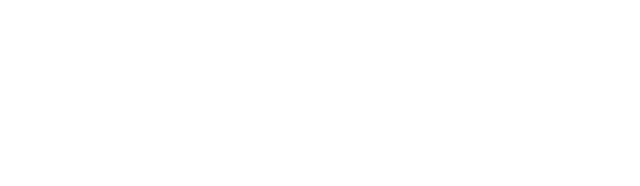
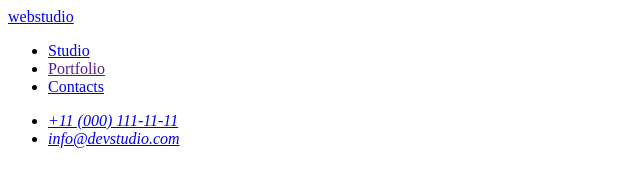
Before and after one commit to LAdamenko/goit-markup-hw-01, a plain HTML site: page index.html in a window 1280 px wide. Shown: the whole page, without its empty margins (0-640 px from the left). Drawn offline with Linux system fonts and the light colour scheme.

Commit message:
Header added

```diff
--- a/index.html
+++ b/index.html
@@ -3,13 +3,31 @@
 <head>
     <meta charset="UTF-8">
     <meta http-equiv="X-UA-Compatible" content="IE=edge">
-    <meta name="webstudio" content="webstudio">
+    <meta name="description" content="webstudio">
     <title>Webstudio</title>
 </head>
 <body>
     <header>
+        <nav>
+            <a href="./index.html">webstudio</a>
+            <ul>
+                <li><a href="./index.html">Studio</a></li>
+                <li><a href="">Portfolio</a></li>
+                <li><a href="./index.html">Contacts</a></li>
+            </ul>
+        </nav>
+        <address>
+            <ul>
+                <li><a href="tel:+110001111111">+11 (000) 111-11-11</a></li>
+                <li><a href="mailto:info@devstudio.com">info@devstudio.com</a></li>
+            </ul>
+        </address>
+    </header>
+    <main>
 
-    </header>
+    </main>
+    <footer>
 
+    </footer>
 </body>
 </html>
```
